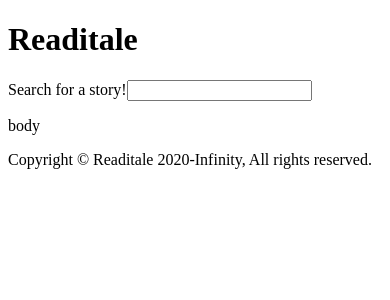
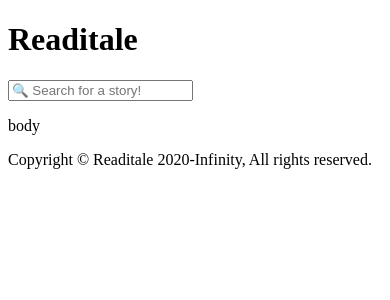
Before and after one commit to TalGoldDev/Readitale-Client, a Next.js app: page / in a window 390 px wide. Shown: the top 300 px of the page. Built offline with nearby package versions, Linux system fonts and the light colour scheme.

Commit message:
added responsive search bar - design

```diff
--- a/components/Navbar.js
+++ b/components/Navbar.js
@@ -3,10 +3,16 @@
 export const Navbar = () => {
   return (
     <div>
-      <div className="absolute flex items-center">
-        <label className="relative left-10">Search for a story!</label>
-        <input className="h-8 w-full rounded-xl border border-transparent focus:outline-none focus:ring focus:border-blue-300 p-3"></input>
+      <div className="relative flex items-center">
+        <input
+          className="h-12 w-full rounded-xl border border-transparent focus:outline-none focus:ring focus:border-blue-300 p-3"
+          placeholder="🔍 Search for a story! "
+          type="search"
+          name="serch"
+        ></input>
       </div>
     </div>
   );
 };
+
+//class="bg-white h-10 px-5 pr-10 rounded-full text-sm focus:outline-none"
```
